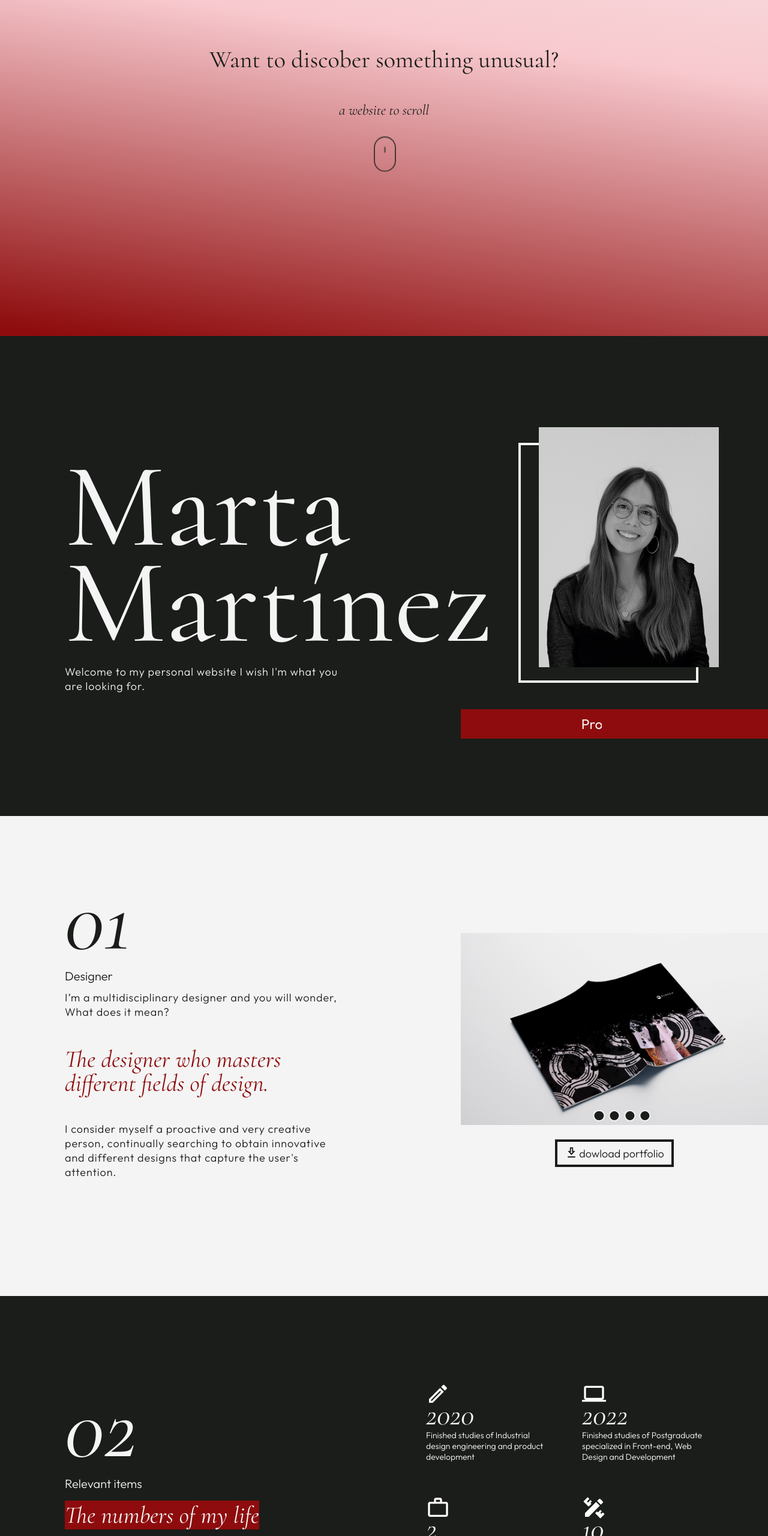
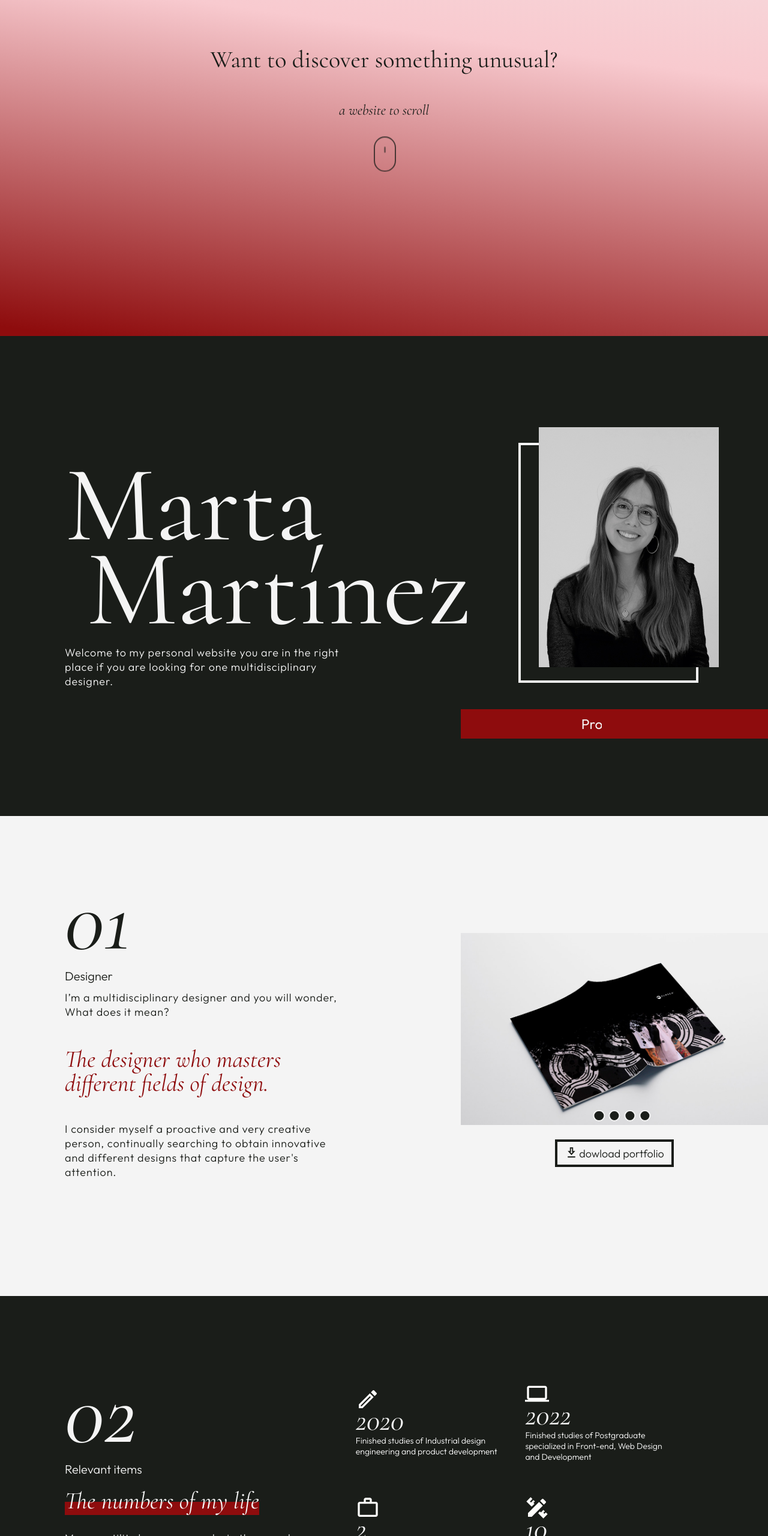
Before and after one commit to martroch/proyecto-about-me, a plain HTML site: page index.html in a window 1280 px wide. Shown: the part 240-2800 px from the top of the page at 60% size. Drawn offline with Linux system fonts and the light colour scheme.

Commit message:
cambios
Marta <spam> Martínez
mediaqueris destock grande
undeline pequeño

```diff
--- a/index.html
+++ b/index.html
@@ -30,7 +30,7 @@
 
     <section class="gradient">
         <div>
-            <h1 class="intro-title">Want to discober something unusual?</h1>
+            <h2 class="intro-title">Want to discover something unusual?</h2>
             <div class="scroll-secction">
                 <h2 class="cita color-drak-grey">a website to scroll</h2>
                 <div class="scroll-downs">
@@ -44,8 +44,8 @@
     </section>
     <section class="secction-dark">
         <div class="text-space">
-            <h1 class="name color-white">Marta Martínez</h1>
-            <p class="text color-white">Welcome to my personal website I wish I'm what you are looking for.</p>
+            <h1 class="name color-white">Marta <span class="padding-left">Martínez</span></h1>
+            <p class="text color-white">Welcome to my personal website you are in the right place if you are looking for one multidisciplinary designer.</p>
         </div>
         <div class="images-space">
             <div class="image-container">
@@ -135,7 +135,7 @@
                 makes me
                 a key player in teamwork.
 
-                I’m a product designer that have focus his final studies in web design, with 2 years of work experience
+                I’m a product designer that have focussed his final studies in web design, with 2 years of work experience
                 as a
                 designer and with knowledge in some different design programs.</p>
         </div>
@@ -217,7 +217,7 @@
                         <p class="card-numbers color-white">
                             11
                         </p>
-                        <p class="text-small">Visited contries arround the world for placere and to live </p>
+                        <p class="text-small">Visited contries arround the world for pleasure and to live </p>
                     </div>
                 </div>
                 <div class="card-link">
@@ -231,7 +231,7 @@
                         <p class="card-numbers color-white">
                             4
                         </p>
-                        <p class="text-small">Languages I know: Spaniah, English (C1), Italian, Valencià</p>
+                        <p class="text-small">Languages I know: Spanish, English (C1), Italian, Valencià</p>
                     </div>
                 </div>
         </section>
@@ -251,7 +251,7 @@
             <h2 class="relevant-text color-brand">The designer who masters different fields of design.</h2>
             <p class="text color-drak-grey">I love traveling, enjoying my people, dreaming of a better world, but above
                 all I try to be happy every second of my life.
-                <br> nature, the sea and tranqulity is when I have better ideas.
+                <br> When I feel calm and free is when i have better ideas
             </p>
             <p class="cita-small color-drak-grey">"Inspiration comes to me as it ever has done it when i feel free"</p>
         </div>
@@ -301,7 +301,7 @@
 
 </body>
 <footer class="end-page">
-    <p class="footer-text">© 2022 All rights reserveds to Marta Martínez Rocher | Powered by Marta Martínez Rocher</p>
+    <p class="footer-text">© 2022 All rights reserved to Marta Martínez Rocher | Powered by Marta Martínez Rocher</p>
 </footer>
 
 </html>
--- a/scss/layout/cards.scss
+++ b/scss/layout/cards.scss
@@ -51,8 +51,10 @@
         flex-direction: row;
         flex-wrap: wrap;
         align-items: center;
-
-
+    }
+    @media (min-width: 1024px){
+        max-width: 750px;
+        padding-right: $xl*2;
     }
 
 }
--- a/scss/layout/home.scss
+++ b/scss/layout/home.scss
@@ -46,6 +46,7 @@
         width: 300px;
     }
 
+
 }
 .typing{
     background-color: $red;
--- a/scss/variables/spaces.scss
+++ b/scss/variables/spaces.scss
@@ -20,3 +20,6 @@ $brand-unit:(
 
 
 }
+.padding-left{
+    padding-left: $xl;
+}
--- a/scss/variables/typography.scss
+++ b/scss/variables/typography.scss
@@ -9,8 +9,12 @@
 
 
     @media (min-width: 1024px){
-        font-size: 200px;
-        line-height: 160px;
+        font-size: 180px;
+        line-height: 140px;
+    }
+    @media (min-width: 1600px){
+        font-size: 210px;
+        line-height: 170px;
     }
 }
 .text{
@@ -94,9 +98,10 @@
     font-size: 40px;
     font-weight: 200;
     line-height: 40px;
-    background-color: $red;
-    background-position: left;
-    background-size: 100% 2px;
+    background-size: 1px 1em;
+    box-shadow:
+      inset 0 -22px $red,
+
 
 
 
```
Also changed, not shown: css/style.css.
